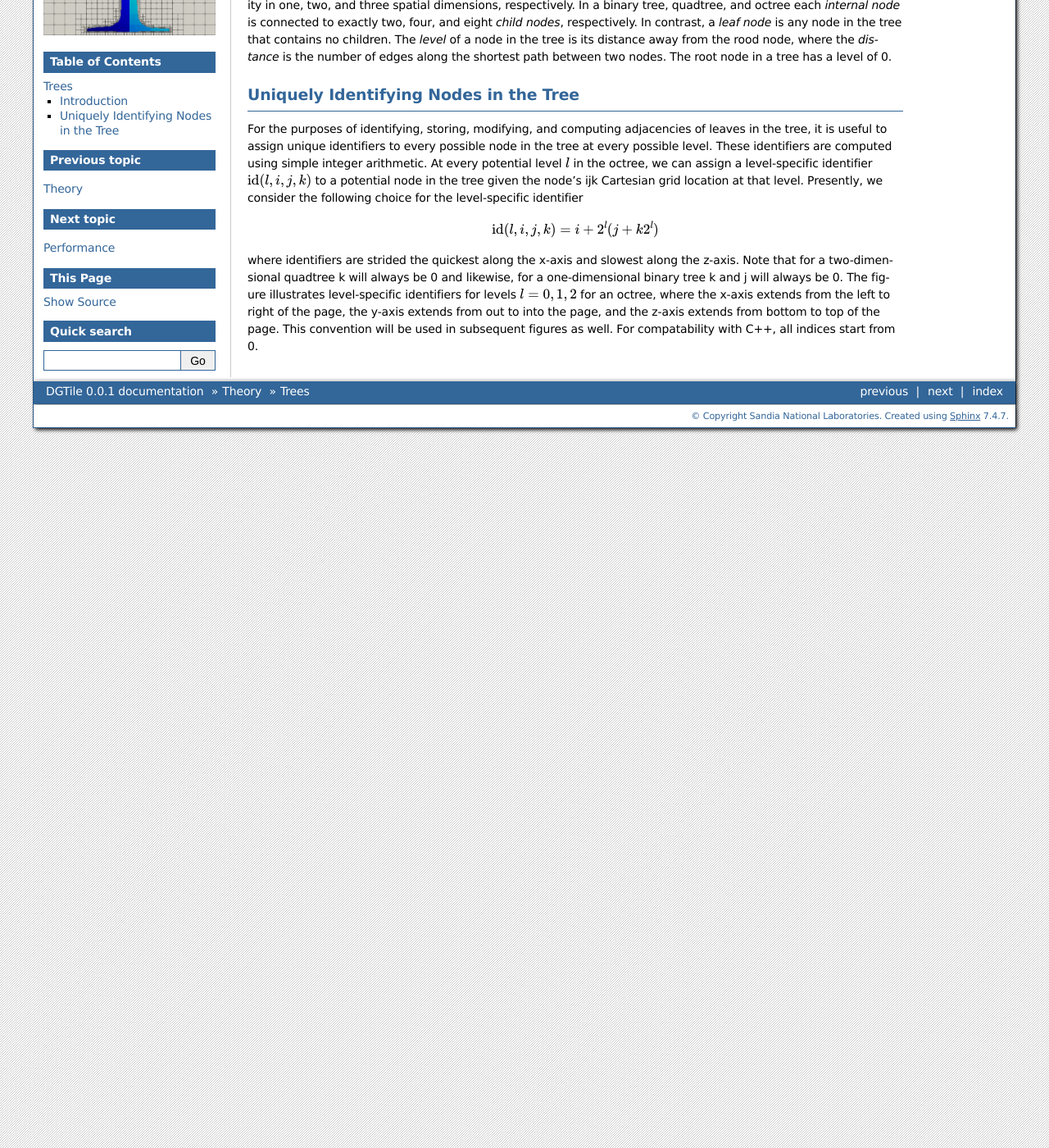
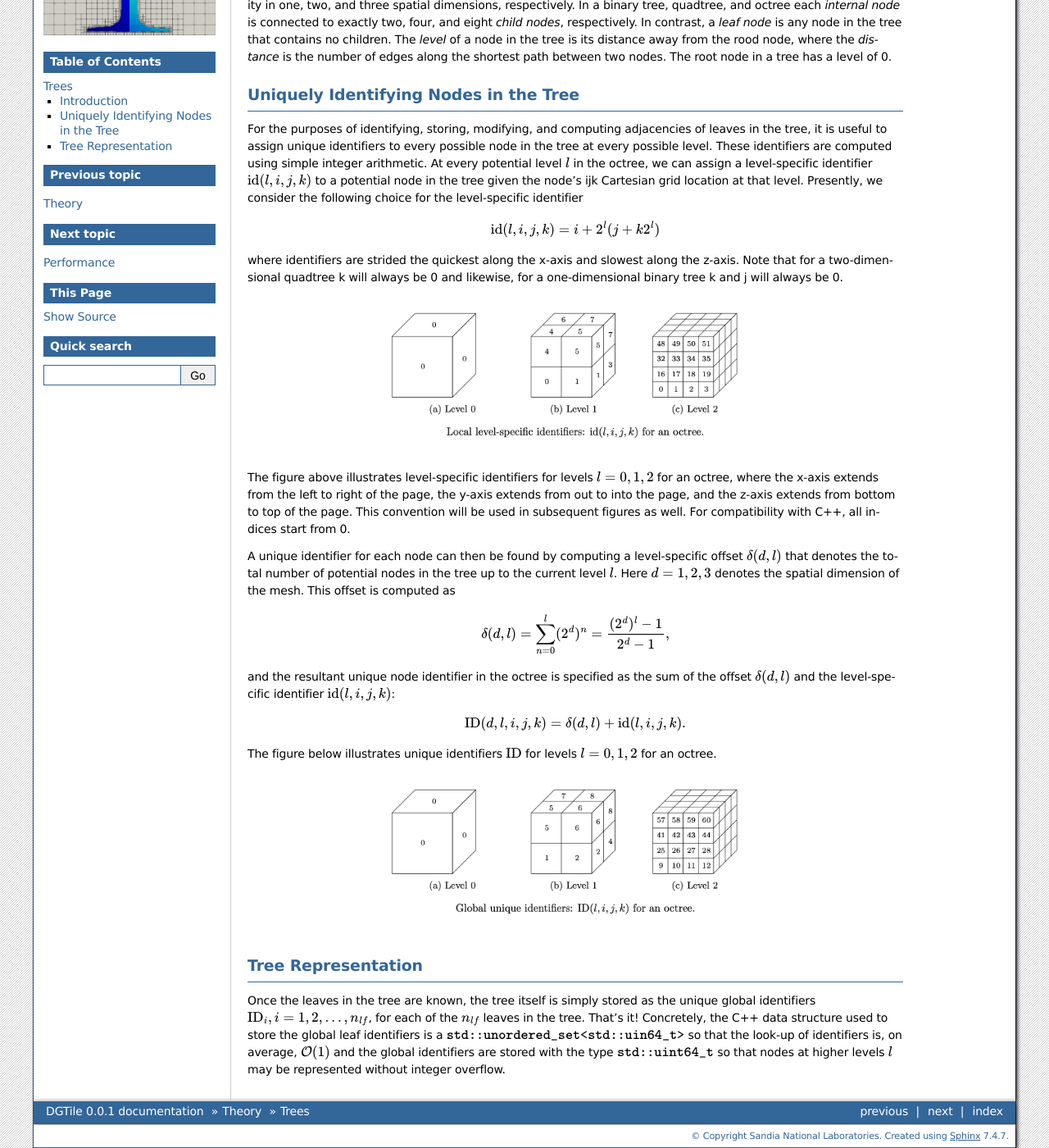
Before and after one commit to sandialabs/DGTile, a Sphinx documentation site: the page built from doc/theory/trees.rst, in a window 1280 px wide and 1400 px high, scrolled down 213 px. Shown: the whole window at 82% size. Built offline with Sphinx 7.4.7, drawn with Linux system fonts in a browser that asks for light colours.

Commit message:
doc: fill in some tree documentation

```diff
--- a/doc/theory/trees.rst
+++ b/doc/theory/trees.rst
@@ -38,9 +38,53 @@ level-specific identifier
 where identifiers are strided the quickest along the x-axis and slowest
 along the z-axis. Note that for a two-dimensional quadtree k will always
 be 0 and likewise, for a one-dimensional binary tree k and j will always
-be 0. The figure illustrates level-specific identifiers
+be 0.
+
+.. image:: ../tex/tree_level_ids.png
+  :align: center
+  :width: 500
+  :alt: Level-specific node identifiers
+
+The figure above illustrates level-specific identifiers
 for levels :math:`l=0,1,2` for an octree, where the x-axis extends from the
 left to right of the page, the y-axis extends from out to into the page, and the
 z-axis extends from bottom to top of the page. This convention will be used
-in subsequent figures as well. For compatability with C++, all indices
+in subsequent figures as well. For compatibility with C++, all indices
 start from 0.
+
+A unique identifier for each node can then be found by computing a
+level-specific offset :math:`\delta(d,l)` that denotes the total number of
+potential nodes in the tree up to the current level :math:`l`. Here
+:math:`d=1,2,3` denotes the spatial dimension of the mesh. This offset
+is computed as
+
+.. math::
+  \delta(d,l) = \sum_{n=0}^l (2^d)^n = \frac{(2^d)^l - 1}{2^d - 1},
+
+and the resultant unique node identifier in the octree is specified as the sum
+of the offset :math:`\delta(d,l)` and the level-specific identifier
+:math:`\text{id}(l,i,j,k)`:
+
+.. math::
+  \text{ID}(d,l,i,j,k) = \delta(d,l) + \text{id}(l,i,j,k).
+
+The figure below illustrates unique identifiers :math:`\text{ID}` for
+levels :math:`l=0,1,2` for an octree.
+
+.. image:: ../tex/tree_global_ids.png
+  :align: center
+  :width: 500
+  :alt: Global node identifiers
+
+-------------------
+Tree Representation
+-------------------
+
+Once the leaves in the tree are known, the tree itself is simply stored as
+the unique global identifiers :math:`\text{ID}_i, i = 1,2,\dots,n_{lf}`, for
+each of the :math:`n_{lf}` leaves in the tree. That's it! Concretely,
+the C++ data structure used to store the global leaf identifiers is a
+:math:`\texttt{std::unordered_set<std::uin64_t>}` so that the look-up
+of identifiers is, on average, :math:`\mathcal{O}(1)` and the global
+identifiers are stored with the type :math:`\texttt{std::uint64_t}` so that
+nodes at higher levels :math:`l` may be represented without integer overflow.
```
Also changed, not shown: doc/tex/tree_global_ids.png (added), doc/tex/tree_level_ids.png (added), 2 other files.
